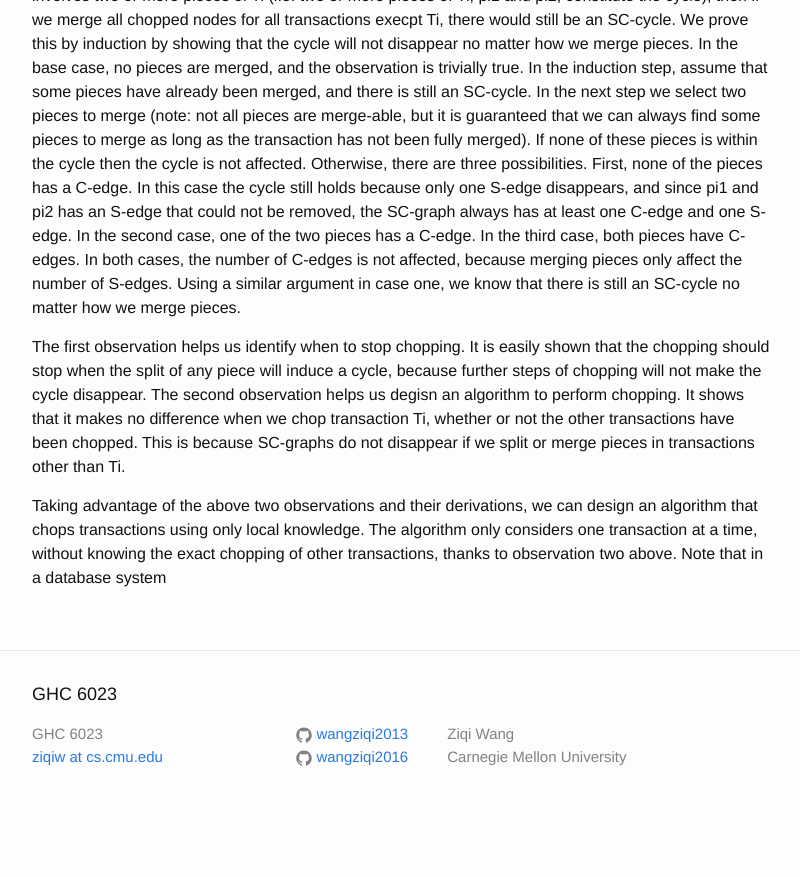
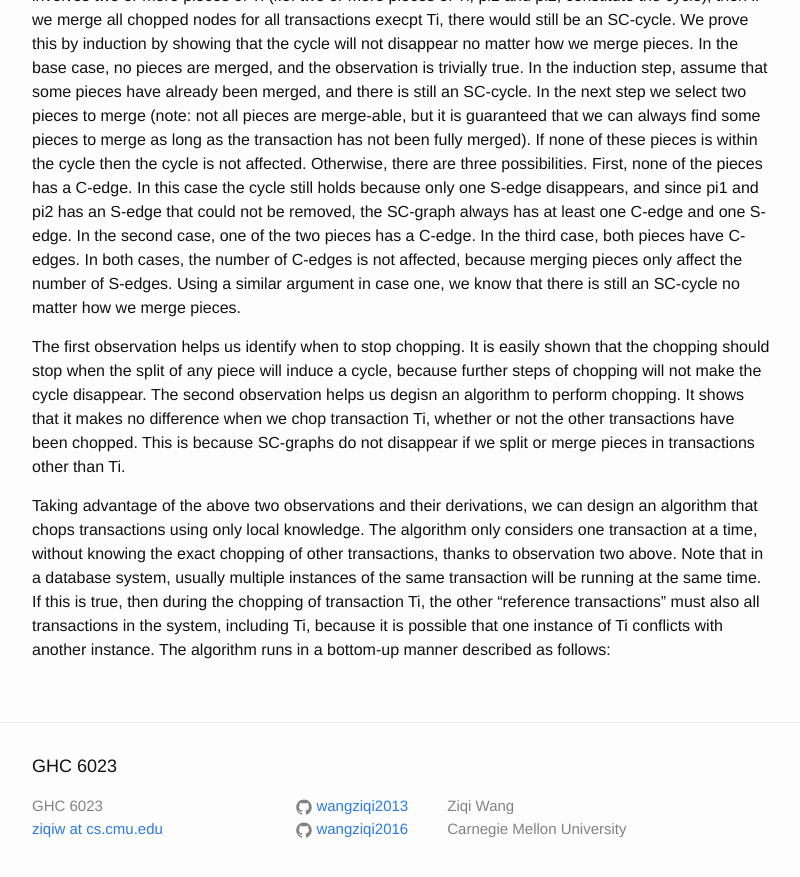
Before and after one commit to wangziqi2013/wangziqi2013.github.io, a Jekyll site: the page built from _posts/2019-01-02-Txn-Chopping.markdown, in a window 1280 px wide and 900 px high, scrolled down 2446 px. Shown: the top 877 px of the window, without its empty margins (238-1038 px from the left). Built offline with Jekyll 4.4.1, drawn with Linux system fonts in a browser that asks for light colours; before the commit the page ends 3274 px from its top, so only the background shows below that.

Commit message:
Adding shared code

```diff
--- a/_posts/2019-01-02-Txn-Chopping.markdown
+++ b/_posts/2019-01-02-Txn-Chopping.markdown
@@ -106,4 +106,7 @@ if we split or merge pieces in transactions other than Ti.
 
 Taking advantage of the above two observations and their derivations, we can design an algorithm that chops transactions
 using only local knowledge. The algorithm only considers one transaction at a time, without knowing the exact chopping of
-other transactions, thanks to observation two above. Note that in a database system
+other transactions, thanks to observation two above. Note that in a database system, usually multiple instances of the same
+transaction will be running at the same time. If this is true, then during the chopping of transaction Ti, the other
+"reference transactions" must also all transactions in the system, including Ti, because it is possible that one instance
+of Ti conflicts with another instance. The algorithm runs in a bottom-up manner described as follows:
```
